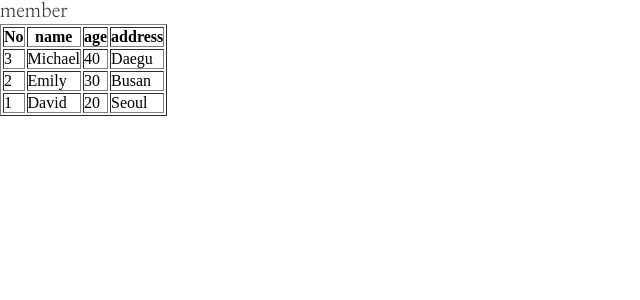
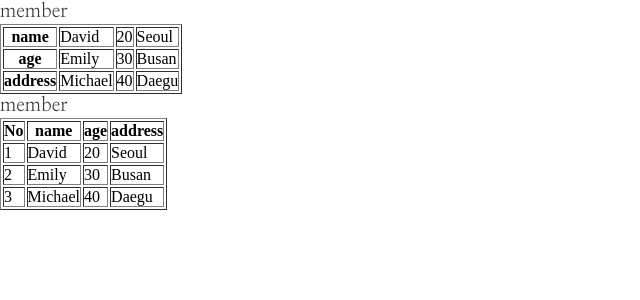
Before and after one commit to seohyon-cho/next13-atomic, a Next.js app: page /find-recipe/1 in a window 1280 px wide. Shown: the top 300 px of the page, without its empty margins (0-640 px from the left). Built offline with nearby package versions, Linux system fonts and the light colour scheme; no server answers.

Commit message:
가로형 테이블 컴포넌트 추가

```diff
--- a/components/atoms/table/Table.jsx
+++ b/components/atoms/table/Table.jsx
@@ -2,7 +2,7 @@ import clsx from 'clsx';
 import styles from './table.module.scss';
 import Text from '../text/Text';
 
-export default function Table({ data, title, className, isCount = false, reverse = false }) {
+export function TableY({ data, title, className, isCount = false, reverse = false }) {
 	console.log(data);
 	// data를 받을 때, 역순으로 바꾸더라도 불변성을 유지하면서 바꿔야 하므로, 역순 적용을 하려면 원본을 복사해서 reverse() 처리하거나, 적용을 안 할 거면 기존 데이터 그대로 복사해서 가져오기만 하면 됨.
 	data = reverse ? [...data].reverse() : [...data];
@@ -37,3 +37,31 @@ export default function Table({ data, title, className, isCount = false, reverse
 		</>
 	);
 }
+
+export function TableX({ data, title, className, reverse = false }) {
+	const keys = Object.keys(data[0]);
+	console.log(keys);
+
+	return (
+		<>
+			{title && (
+				<Text tagName={'h1'} styleType={'title1'}>
+					{title}
+				</Text>
+			)}
+
+			<table border='1'>
+				<tbody>
+					{data.map((el, idx) => (
+						<tr key={idx}>
+							<th>{keys[idx]}</th>
+							{Object.values(el).map((val, idx) => (
+								<td key={idx}>{val}</td>
+							))}
+						</tr>
+					))}
+				</tbody>
+			</table>
+		</>
+	);
+}
--- a/pages/find-recipe/[id].jsx
+++ b/pages/find-recipe/[id].jsx
@@ -1,7 +1,7 @@
 import clsx from 'clsx';
 import axios from 'axios';
 import { useEffect, useState } from 'react';
-import Table from '@/components/atoms/table/Table';
+import { TableX, TableY } from '@/components/atoms/table/Table';
 
 export default function Detail() {
 	const [Recipe, setRecipe] = useState(null);
@@ -29,7 +29,8 @@ export default function Detail() {
 
 	return (
 		<section>
-			<Table title={title} data={data} isCount reverse />
+			<TableX title={title} data={data} isCount />
+			<TableY title={title} data={data} isCount />
 		</section>
 	);
 }
```
